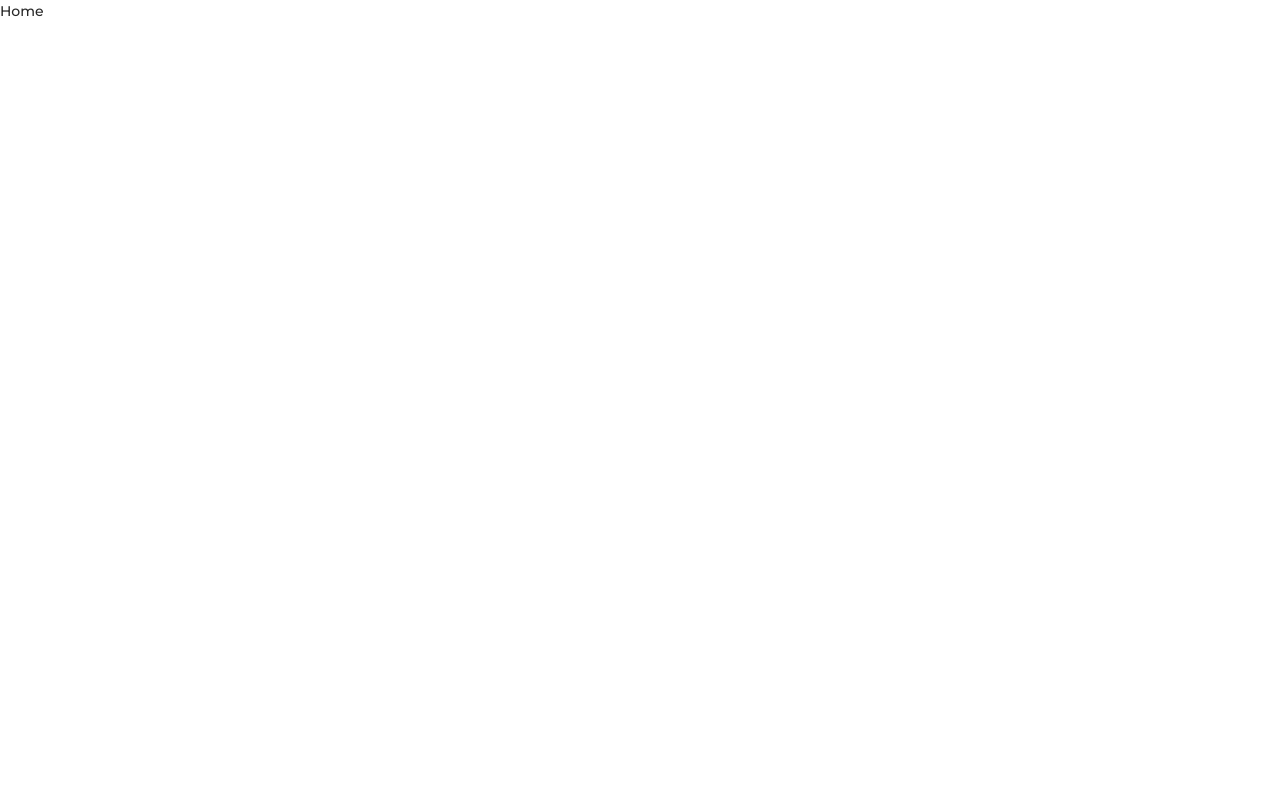
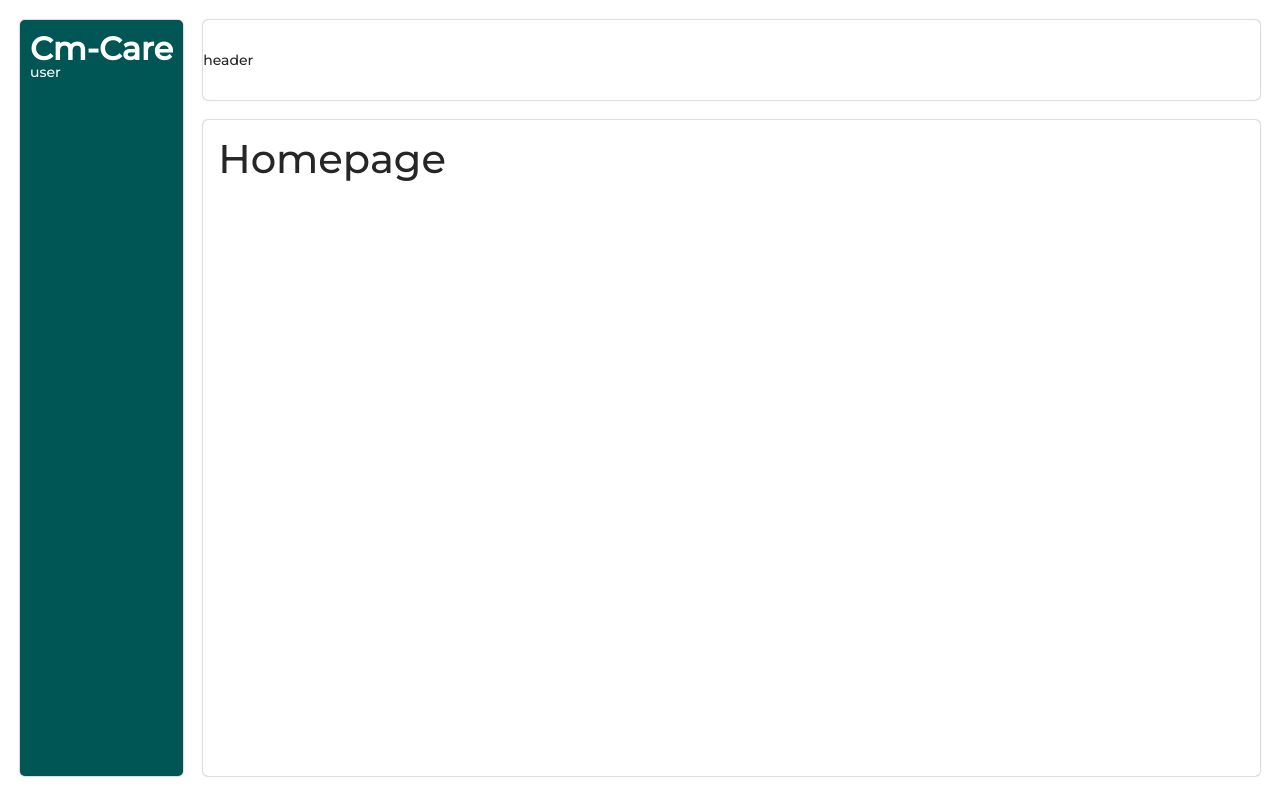
Before and after one commit to Naveen-McDev/Mc-Care-frontend, a React (Create React App) app: page / in a window 1280 px wide. Built offline with nearby package versions, Linux system fonts and the light colour scheme; sample sign-in values are in the browser's storage.

Commit message:
layout structure fixed

```diff
--- /dev/null
+++ b/src/components/Layout.js
@@ -0,0 +1,31 @@
+import React from "react";
+import '../layout.css'
+
+function Layout({ children }) {
+  return (
+    // main container
+    <div className="main">
+      {/* layout */}
+      <div className="d-flex layout">
+        {/* sidebar */}
+        <div className="sidebar">
+          <div className="sidebar-header">
+            <h2 className="logo">Cm-Care</h2>
+            <h1 className="role">user</h1>
+          </div>
+        </div>
+
+        {/* content */}
+        <div className="content">
+          {/* header */}
+          <div className="header">header</div>
+
+          {/* body */}
+          <div className="body">{children}</div>
+        </div>
+      </div>
+    </div>
+  );
+}
+
+export default Layout;
--- /dev/null
+++ b/src/layout.css
@@ -0,0 +1,50 @@
+.main {
+    padding: 20px;
+}
+
+.logo {
+    color: white;
+    font-weight: bold;
+    white-space: nowrap;
+}
+
+.role {
+    color: white;
+    font-size: 14px;
+    margin-top: -20px;
+}
+
+.sidebar {
+    background-color: #005555;
+    border-radius: 5px;
+    box-shadow: 0 0 2px gray;
+    margin-right: 20px;
+    min-height: 100%;
+    padding: 10px;
+}
+
+.content {
+    width: 100%;
+    height: 100%;
+}
+
+.header {
+    background-color: white;
+    border-radius: 5px;
+    box-shadow: 0 0 2px gray;
+    margin-bottom: 20px;
+    height: 10vh;
+    display: flex;
+    align-items: center;
+    justify-content: space-between;
+}
+
+.body {
+    background-color: white;
+    border-radius: 5px;
+    box-shadow: 0 0 2px gray;
+    height: 82vh;
+    width: 100%;
+    padding: 15px;
+    overflow-x: scroll !important;
+}
--- a/src/pages/Home.js
+++ b/src/pages/Home.js
@@ -1,4 +1,5 @@
 import React, { useEffect } from "react";
+import Layout from "../components/Layout"
 import axios from "axios";
 
 function Home() {
@@ -8,7 +9,11 @@ function Home() {
     getData();
   }, []);
 
-  return <div>Home</div>;
+  return (
+    <Layout>
+      <h1>Homepage</h1>
+    </Layout>
+  );
 }
 
 export default Home;
```
